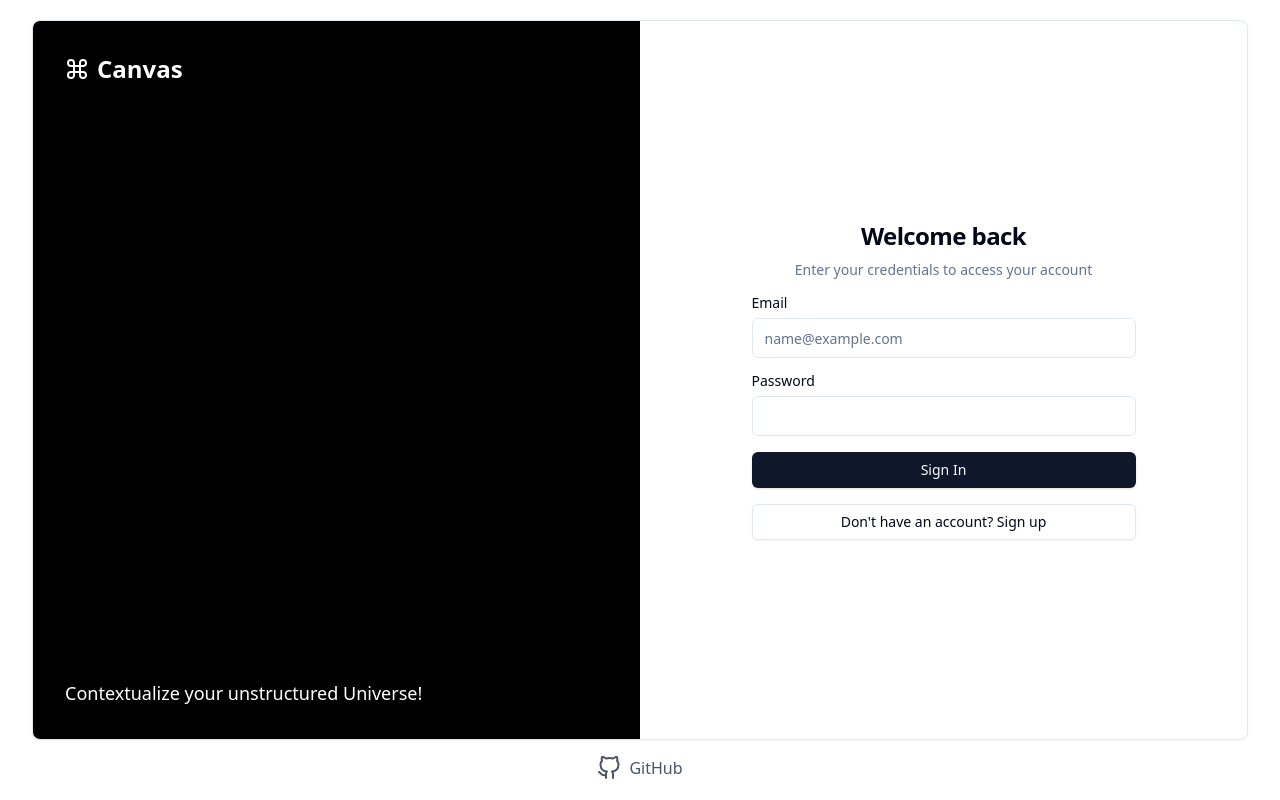
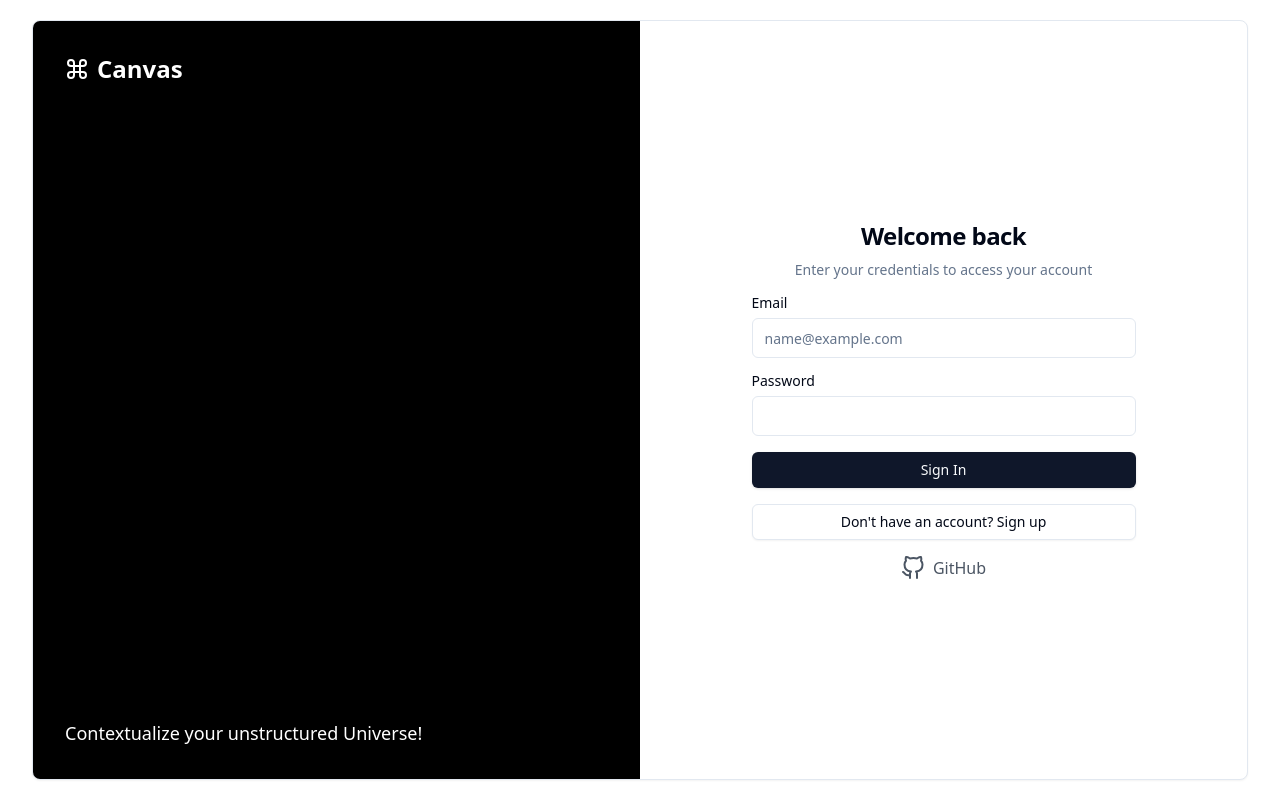
Before and after one commit to canvas-ui/canvas-web, a React (Vite) app: page /login in a window 1280 px wide. Built offline with nearby package versions, Linux system fonts and the light colour scheme.

Commit message:
move github link under the forms

```diff
--- a/src/components/auth/auth-layout.tsx
+++ b/src/components/auth/auth-layout.tsx
@@ -9,7 +9,7 @@ interface AuthLayoutProps {
 export function AuthLayout({ children }: AuthLayoutProps) {
   return (
     <div className="flex min-h-screen w-full items-center justify-center p-4 flex-col">
-      <Card className="flex w-[95vw] h-[90vh] overflow-hidden">
+      <Card className="flex w-[95vw] h-[95vh] overflow-hidden">
         <div className="hidden md:block w-1/2 relative bg-black">
           <Link to="/">
             <a  className="absolute top-8 left-8 font-bold text-white flex items-center">
@@ -24,13 +24,15 @@ export function AuthLayout({ children }: AuthLayoutProps) {
         <div className="flex w-full md:w-1/2 flex-col justify-center px-4 py-12 sm:px-6 lg:px-8">
           <div className="mx-auto w-full max-w-sm">
             {children}
+
+            <a href="https://github.com/canvas-ai" target="_blank" className="mt-4 text-gray-600 hover:text-gray-900 justify-center flex items-center space-x-2" rel="noopener noreferrer">
+              <svg viewBox="0 0 24 24" width="24" height="24" stroke="currentColor" fill="none" stroke-width="2" stroke-linecap="round" stroke-linejoin="round" className="w-6 h-6"><path d="M9 19c-5 1.5-5-2.5-7-3m14 6v-3.87a3.37 3.37 0 0 0-.94-2.61c3.14-.35 6.44-1.54 6.44-7A5.44 5.44 0 0 0 20 4.77 5.07 5.07 0 0 0 19.91 1S18.73.65 16 2.48a13.38 13.38 0 0 0-7 0C6.27.65 5.09 1 5.09 1A5.07 5.07 0 0 0 5 4.77a5.44 5.44 0 0 0-1.5 3.78c0 5.42 3.3 6.61 6.44 7A3.37 3.37 0 0 0 9 18.13V22"></path></svg>
+              <span>GitHub</span>
+            </a>
+
           </div>
         </div>
       </Card>
-      <a href="https://github.com/canvas-ai" target="_blank" className="mt-4 text-gray-600 hover:text-gray-900 flex items-center space-x-2" rel="noopener noreferrer">
-        <svg viewBox="0 0 24 24" width="24" height="24" stroke="currentColor" fill="none" stroke-width="2" stroke-linecap="round" stroke-linejoin="round" className="w-6 h-6"><path d="M9 19c-5 1.5-5-2.5-7-3m14 6v-3.87a3.37 3.37 0 0 0-.94-2.61c3.14-.35 6.44-1.54 6.44-7A5.44 5.44 0 0 0 20 4.77 5.07 5.07 0 0 0 19.91 1S18.73.65 16 2.48a13.38 13.38 0 0 0-7 0C6.27.65 5.09 1 5.09 1A5.07 5.07 0 0 0 5 4.77a5.44 5.44 0 0 0-1.5 3.78c0 5.42 3.3 6.61 6.44 7A3.37 3.37 0 0 0 9 18.13V22"></path></svg>
-        <span>GitHub</span>
-      </a>
     </div>
   )
 }
```
